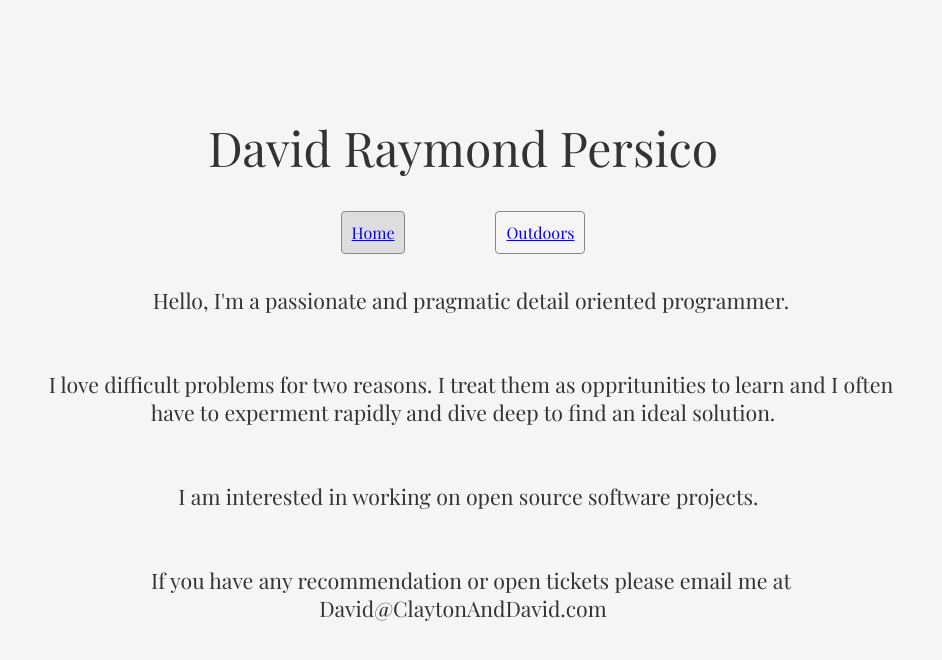
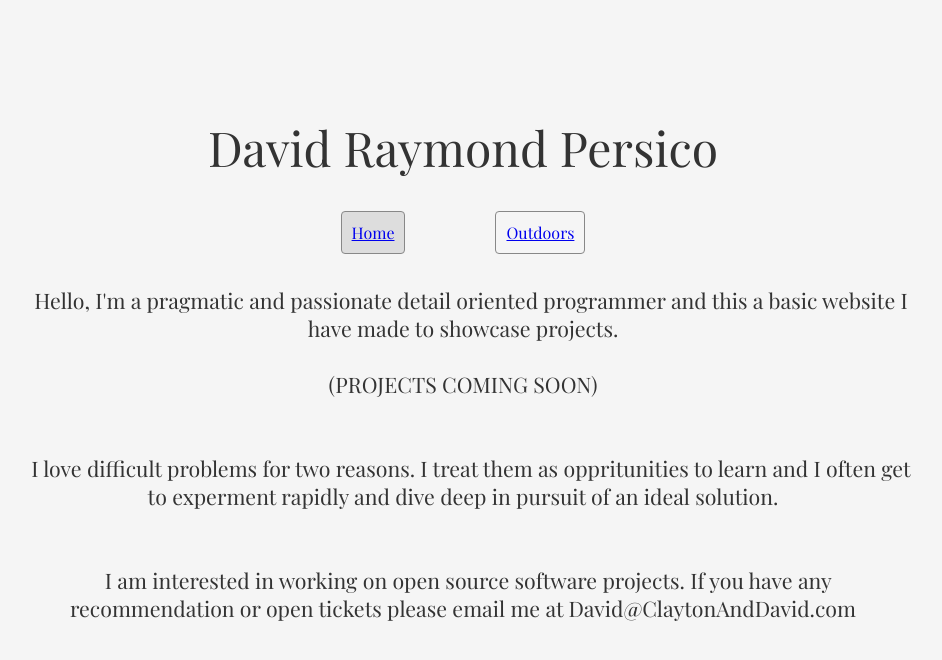
Before and after one commit to DavidPersico/DavidPersico.github.io, a plain HTML site: page index.html in a window 1280 px wide. Shown: the whole page, without its empty margins (177-1119 px from the left). Drawn offline with nearby package versions, Linux system fonts and the light colour scheme.

Commit message:
content adjustments, promises of projects coming soon

```diff
--- a/index.html
+++ b/index.html
@@ -14,12 +14,11 @@
     </header>
     <main>
       <br\><br\>&nbsp;&nbsp;
-      Hello, I'm a passionate and pragmatic detail oriented programmer.
+      Hello, I'm a pragmatic and passionate detail oriented programmer and this a basic website I have made to showcase projects. <br><br>(PROJECTS COMING SOON)
       <br><br><br><br\><br\>&nbsp;&nbsp;
-      I love difficult problems for two reasons. I treat them as oppritunities to learn and I often have to experment rapidly and dive deep to find an ideal solution.
+      I love difficult problems for two reasons. I treat them as oppritunities to learn and I often get to experment rapidly and dive deep in pursuit of an ideal solution.
       <br><br><br><br\><br\>&nbsp;
       I am interested in working on open source software projects.
-      <br><br><br>&nbsp;&nbsp;
       If you have any recommendation or open tickets please email me at David@ClaytonAndDavid.com
     </main>
   </body>
```
